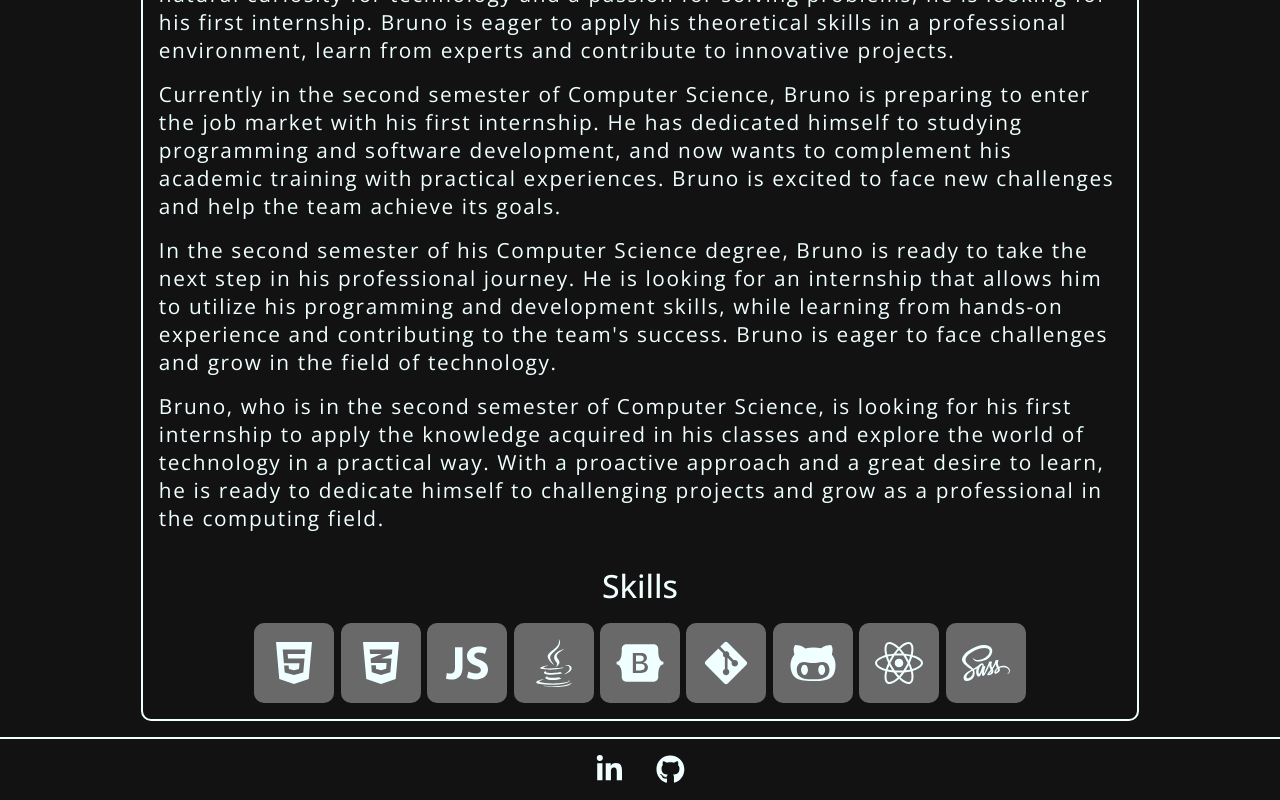
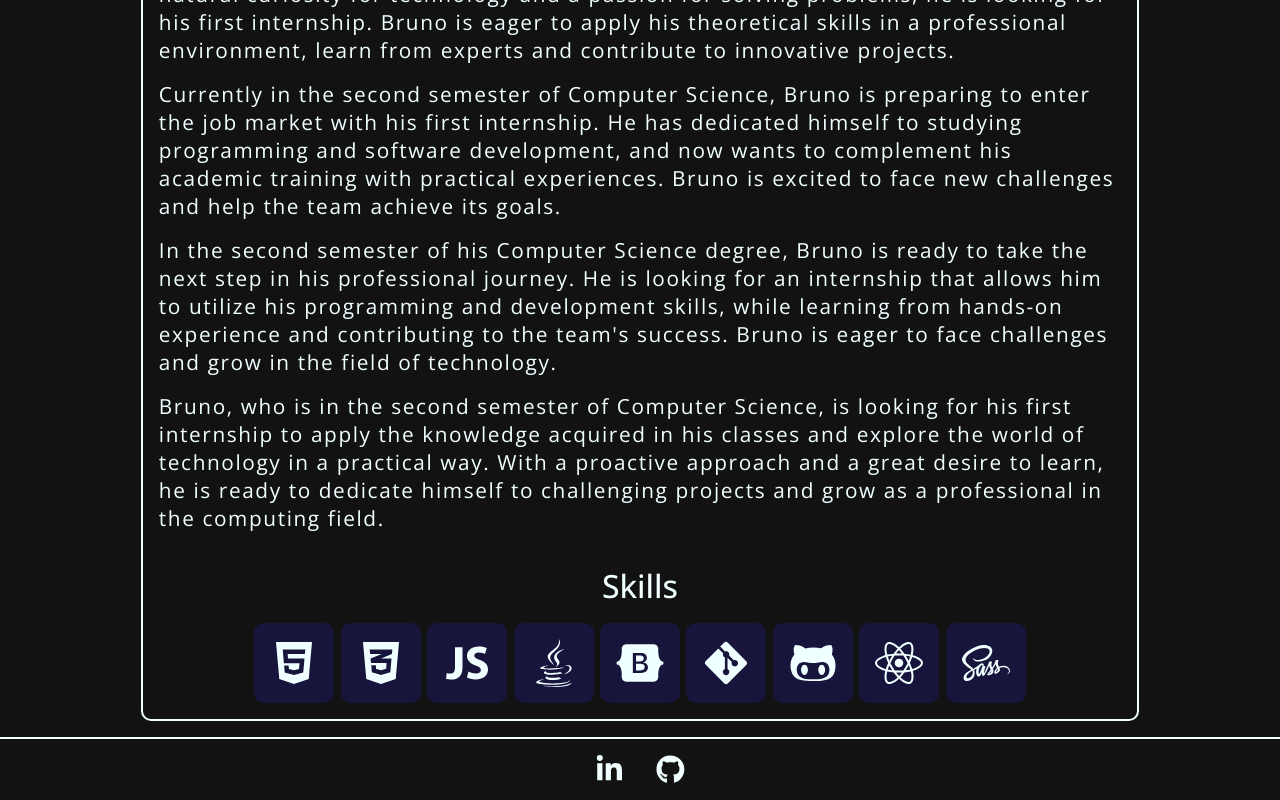
Before and after one commit to brunotrindadefm/Portifolio, a React (Vite) app: page /about in a window 1280 px wide. Shown: the part 306-1106 px from the top of the page. Built offline with nearby package versions, Linux system fonts and the light colour scheme.

Commit message:
feat:adicionando darkmode para o about

```diff
--- a/src/components/AboutMe/AboutMe.css
+++ b/src/components/AboutMe/AboutMe.css
@@ -7,6 +7,7 @@
   width: 80%;
   border-radius: 10px;
   border: 2px solid #F0FFFF;
+  transition: 0.5s;
 }
 .container-about h2 {
   text-align: center;
@@ -81,14 +82,16 @@
   align-items: center;
   width: 5rem;
   height: 5rem;
-  background-color: #696969;
+  background-color: #17153B;
   border-radius: 10px;
   transition: 0.1s ease;
+  transition: 0.5s;
 }
 .container-about .skills .skill div:hover {
   transform: scale(1.1);
 }
 .container-about .skills .skill div svg {
+  transition: 0.5s;
   font-size: 3rem;
   color: #F0FFFF;
 }/*# sourceMappingURL=AboutMe.css.map */
--- a/src/components/AboutMe/AboutMe.scss
+++ b/src/components/AboutMe/AboutMe.scss
@@ -7,6 +7,7 @@
     width: 80%;
     border-radius: $radius;
     border: 2px solid $azure;
+    transition: $seg;
 
     h2 {
         text-align: center;
@@ -71,15 +72,17 @@
                 @include dCenter;
                 width: 5rem;
                 height: 5rem;
-                background-color: $dimmgrey;
+                background-color: $bluedark;
                 border-radius: $radius;
                 transition: 0.1s ease;
+                transition: $seg;
 
                 &:hover {
                     transform: scale(1.1);
                 }
 
                 svg {
+                    transition: $seg;
                     font-size: 3rem;
                     color: $azure;
                 }
--- a/src/components/DarkMode/DarkMode.css
+++ b/src/components/DarkMode/DarkMode.css
@@ -123,4 +123,15 @@ body.dark-mode {
 }
 .projects-container.dark-mode .card-projects div .btn a .btn-project:hover {
   color: #F0FFFF;
+}
+
+.container-about.dark-mode {
+  border: 2px solid #000;
+  color: #000;
+}
+.container-about.dark-mode .skills .skill div {
+  background-color: #fffdd0;
+}
+.container-about.dark-mode .skills .skill div svg {
+  color: #000;
 }/*# sourceMappingURL=DarkMode.css.map */
--- a/src/components/DarkMode/DarkMode.jsx
+++ b/src/components/DarkMode/DarkMode.jsx
@@ -11,7 +11,7 @@ const DarkMode = () => {
         const bodyAction = darkMode ? 'remove' : 'add';
         document.body.classList[bodyAction]('dark-mode');
 
-        const elements = ['.grid', '.nav', '.hello', '.footer', '.projects-container'];
+        const elements = ['.grid', '.nav', '.hello', '.footer', '.projects-container', '.container-about'];
         elements.forEach(selector => {
             const element = document.querySelector(selector);
             if (element) {
--- a/src/components/Variables.scss
+++ b/src/components/Variables.scss
@@ -6,7 +6,7 @@ $radius: 10px;
 $dimmgrey: #696969;
 $wood: #DEB887;
 $yellow: #FFD700;
-$bluedark: #101049;
+$bluedark: #17153B;
 $creme: #fffdd0;
 $seg: 0.5s;
 
```
Also changed, not shown: src/components/DarkMode/DarkMode.scss (+15 -0 lines), 2 other files (tests, documents, lock files or other folders).
